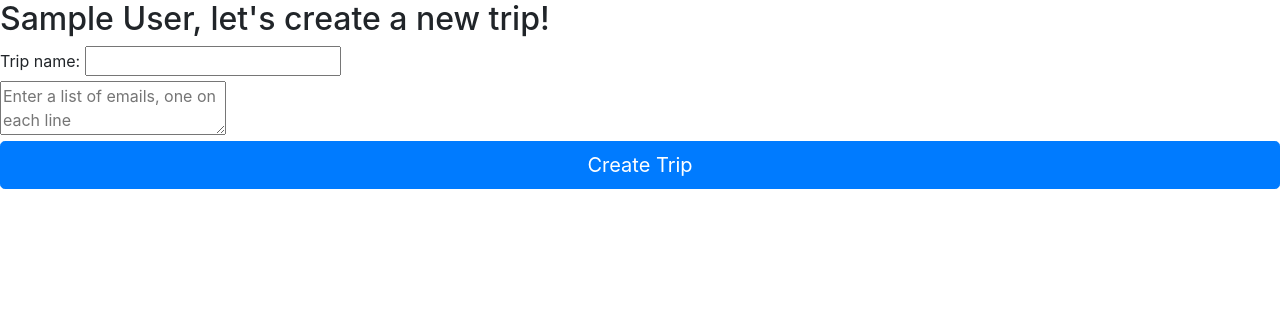
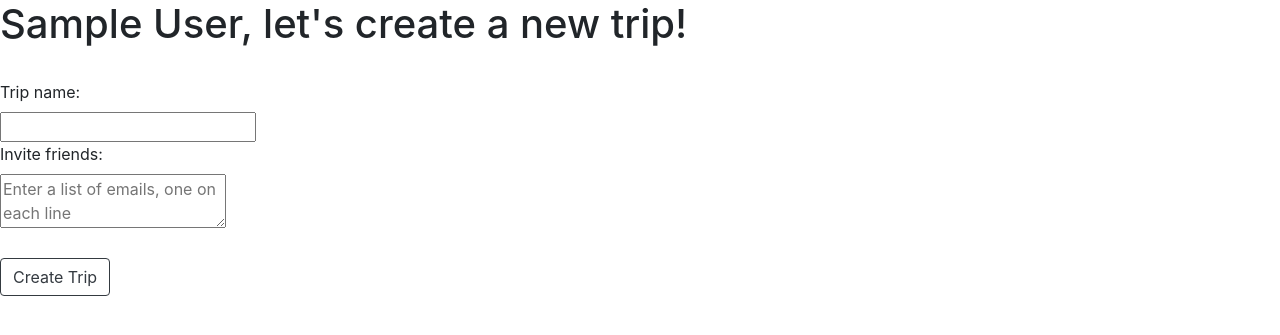
Before and after one commit to lyn-phan/hb-project-hygge-2, a Flask app: page /trips/new in a window 1280 px wide. Shown: the part 56-391 px from the top of the page. Run offline with Flask 2, Linux system fonts and the light colour scheme; the visitor is signed in with stand-in values (Sample User, id 1); some libraries are stand-ins or nearby versions.

Commit message:
added more styling to single pages

```diff
--- a/Templates/new_trips.html
+++ b/Templates/new_trips.html
@@ -4,16 +4,23 @@
 {% block content %}
 <body class="new-trips" id="new-trips">
   <link rel="stylesheet" href="/static/css/style.css" />
-
-  <h2>{{session['fname']}}, let's create a new trip!</h2>
+<div class="new-trips-display">
+  <h1>{{session['fname']}}, let's create a new trip!</h1>
+  <br>
 <form action="/trips/new" method="POST" id=create_trip>
 <label for="trip_name"> Trip name: </label>
+<br>
 <input type="trip_name" name="trip_name">
 <br>
 <!-- insert date /time -->
+<label>Invite friends:</label>
+<br>
 <textarea id="email" name="email" placeholder="Enter a list of emails, one on each line"></textarea>
-<button class="btn btn-lg btn-primary btn-block" type="submit">Create Trip
+<br>
+<br>
+<button class="btn btn-outline-dark" type="submit">Create Trip
 </button>
 </form>
+</div>
 </body>
 {% endblock %}
--- a/Templates/trips.html
+++ b/Templates/trips.html
@@ -4,11 +4,13 @@
 {% block content %}
 <body class="trips-list" id="trips-list">
   <link rel="stylesheet" href="/static/css/style.css" />
-
+<div class="trips-list-display">
   <h2>{{session['fname']}}, let's edit your trips.</h2>
       <ul>
         {% for name_of_trip in trip_objects_list %}
         <li> <a href='/trips/{{name_of_trip.trip_id}}'> {{name_of_trip}} </a></li>
         {% endfor %}
     </ul>
+</div>
+</body>
 {% endblock %}
```
Also changed, not shown: Templates/trip_details.html (+13 -5 lines).
